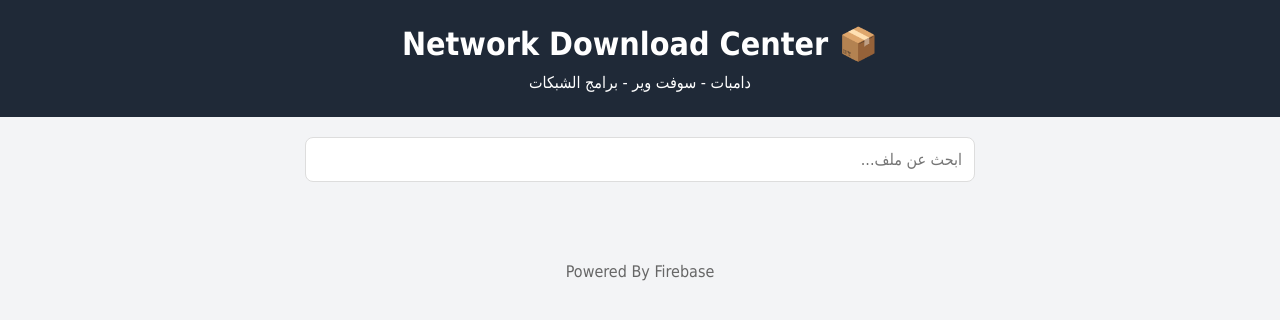
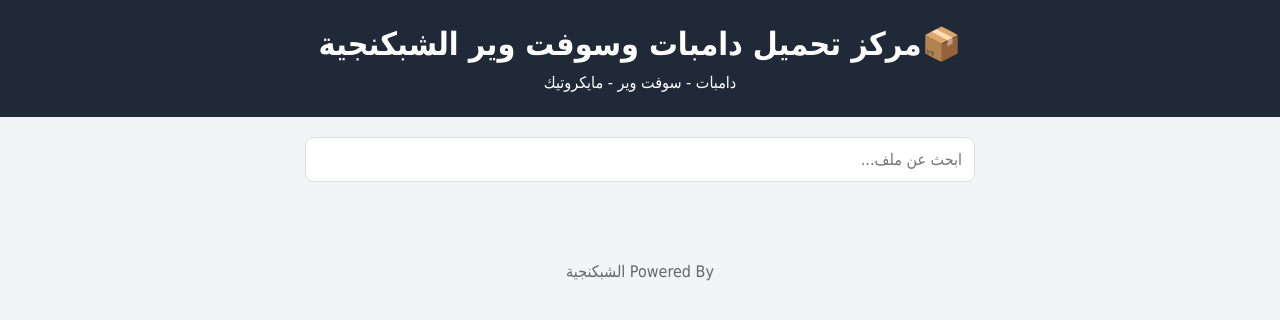
Before and after one commit to salem255/dd, a plain HTML site: page index.html in a window 1280 px wide. Drawn offline with Linux system fonts and the light colour scheme; no server answers.

Commit message:
Update index.html

```diff
--- a/index.html
+++ b/index.html
@@ -6,7 +6,7 @@
 <meta charset="UTF-8">
 <meta name="viewport" content="width=device-width, initial-scale=1.0">
 
-<title>Network Download Center</title>
+<title>الشبكنجية</title>
 
 <style>
 
@@ -110,9 +110,9 @@ color:#666;
 
 <div class="header">
 
-<h1>📦 Network Download Center</h1>
+<h1>📦مركز تحميل دامبات وسوفت وير الشبكنجية </h1>
 
-<p>دامبات - سوفت وير - برامج الشبكات</p>
+<p>دامبات - سوفت وير - مايكروتيك </p>
 
 </div>
 
@@ -129,7 +129,7 @@ placeholder="ابحث عن ملف...">
 
 <div class="footer">
 
-Powered By Firebase
+Powered By الشبكنجية
 
 </div>
 
```
